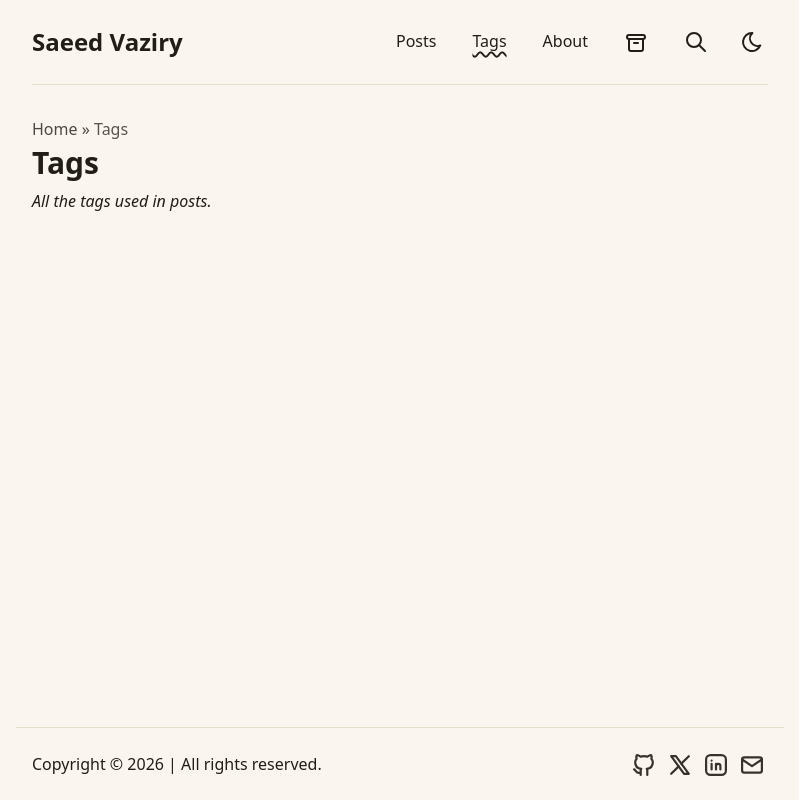
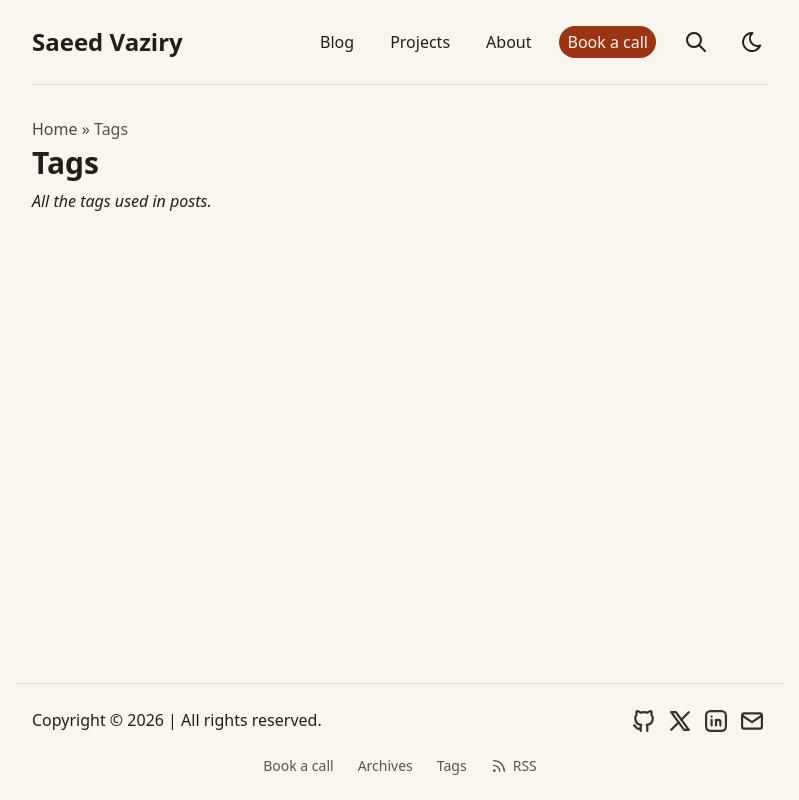
Before and after one commit to saeedvaziry/saeedvaziry.com, an Astro site: page /tags in a window 1280 px wide. Shown: the whole page, without its empty margins (240-1039 px from the left). Built offline with nearby package versions, Linux system fonts and the light colour scheme; Astro itself is replaced by a stand-in of ours.

Commit message:
feat: add book-a-call chrome CTAs and move tags and archives links to the footer
- header nav becomes Blog, Projects (/#projects), About, search, theme toggle and a Book a call pill (mobile menu included)
- the header Tags link and Archives icon are removed; both routes stay reachable from the new footer link row (Book a call, Archives, Tags, RSS)
- Hr.astro gains an optional wide prop so header and footer dividers match the landing width
- delete the now unused IconArchive.svg; IconRss.svg is reused in the footer

```diff
--- a/src/components/Footer.astro
+++ b/src/components/Footer.astro
@@ -1,6 +1,8 @@
 ---
 import Hr from "./Hr.astro";
 import Socials from "./Socials.astro";
+import IconRss from "@/assets/icons/IconRss.svg";
+import { CAL_LINK } from "@/constants";
 
 const currentYear = new Date().getFullYear();
 
@@ -10,10 +12,17 @@ export interface Props {
 }
 
 const { noMarginTop = false, wide = false } = Astro.props;
+
+const links = [
+  { label: "Book a call", href: CAL_LINK, external: true },
+  { label: "Archives", href: "/archives", external: false },
+  { label: "Tags", href: "/tags", external: false },
+  { label: "RSS", href: "/rss.xml", external: false, icon: IconRss },
+];
 ---
 
 <footer class:list={["w-full", { "mt-auto": !noMarginTop }]}>
-  <Hr noPadding />
+  <Hr noPadding wide={wide} />
   <div
     class:list={[
       "flex flex-col items-center justify-between py-6 sm:flex-row-reverse sm:py-4",
@@ -27,4 +36,24 @@ const { noMarginTop = false, wide = false } = Astro.props;
       <span>All rights reserved.</span>
     </div>
   </div>
+  <div
+    class:list={[
+      "flex flex-wrap items-center justify-center gap-x-6 gap-y-2 pb-6 text-sm",
+      wide ? "mx-auto max-w-6xl px-4" : "mx-auto max-w-3xl px-4",
+    ]}
+  >
+    {
+      links.map(link => (
+        <a
+          href={link.href}
+          target={link.external ? "_blank" : undefined}
+          rel={link.external ? "noopener noreferrer" : undefined}
+          class="inline-flex items-center gap-1.5 text-foreground/75 hover:text-accent"
+        >
+          {link.icon && <link.icon width={16} height={16} class="stroke-current" />}
+          {link.label}
+        </a>
+      ))
+    }
+  </div>
 </footer>
--- a/src/components/Header.astro
+++ b/src/components/Header.astro
@@ -3,11 +3,11 @@ import Hr from "./Hr.astro";
 import IconX from "@/assets/icons/IconX.svg";
 import IconMoon from "@/assets/icons/IconMoon.svg";
 import IconSearch from "@/assets/icons/IconSearch.svg";
-import IconArchive from "@/assets/icons/IconArchive.svg";
 import IconSunHigh from "@/assets/icons/IconSunHigh.svg";
 import IconMenuDeep from "@/assets/icons/IconMenuDeep.svg";
 import LinkButton from "./LinkButton.astro";
 import { SITE } from "@/config";
+import { CAL_LINK } from "@/constants";
 
 const { pathname } = Astro.url;
 
@@ -79,12 +79,15 @@ const { wide = false } = Astro.props;
         >
           <li class="col-span-2">
             <a href="/posts" class:list={{ "active-nav": isActive("/posts") }}>
-              Posts
+              Blog
             </a>
           </li>
           <li class="col-span-2">
-            <a href="/tags" class:list={{ "active-nav": isActive("/tags") }}>
-              Tags
+            <a
+              href="/#projects"
+              class:list={{ "active-nav": isActive("/#projects") }}
+            >
+              Projects
             </a>
           </li>
           <li class="col-span-2">
@@ -92,26 +95,16 @@ const { wide = false } = Astro.props;
               About
             </a>
           </li>
-          {
-            SITE.showArchives && (
-              <li class="col-span-2">
-                <LinkButton
-                  href="/archives"
-                  class:list={[
-                    "focus-outline flex justify-center p-3 sm:p-1",
-                    {
-                      "active-nav [&>svg]:stroke-accent": isActive("/archives"),
-                    },
-                  ]}
-                  ariaLabel="archives"
-                  title="Archives"
-                >
-                  <IconArchive class="hidden sm:inline-block" />
-                  <span class="sm:sr-only">Archives</span>
-                </LinkButton>
-              </li>
-            )
-          }
+          <li class="col-span-2">
+            <a
+              href={CAL_LINK}
+              target="_blank"
+              rel="noopener noreferrer"
+              class="rounded-full bg-accent px-4 py-3 text-center font-medium text-accent-foreground hover:text-accent-foreground hover:opacity-90 sm:px-4 sm:py-1"
+            >
+              Book a call
+            </a>
+          </li>
           <li class="col-span-1 flex items-center justify-center">
             <LinkButton
               href="/search"
@@ -146,7 +139,7 @@ const { wide = false } = Astro.props;
       </nav>
     </div>
   </div>
-  <Hr />
+  <Hr wide={wide} />
 </header>
 
 <script>
--- a/src/components/Hr.astro
+++ b/src/components/Hr.astro
@@ -2,11 +2,14 @@
 export interface Props {
   noPadding?: boolean;
   ariaHidden?: boolean;
+  wide?: boolean;
 }
 
-const { noPadding = false, ariaHidden = true } = Astro.props;
+const { noPadding = false, ariaHidden = true, wide = false } = Astro.props;
 ---
 
-<div class={`max-w-3xl mx-auto ${noPadding ? "px-0" : "px-4"}`}>
+<div
+  class={`mx-auto ${wide ? "max-w-6xl" : "max-w-3xl"} ${noPadding ? "px-0" : "px-4"}`}
+>
   <hr class="border-border" aria-hidden={ariaHidden} />
 </div>
```
Also changed, not shown: src/assets/icons/IconArchive.svg (deleted).
